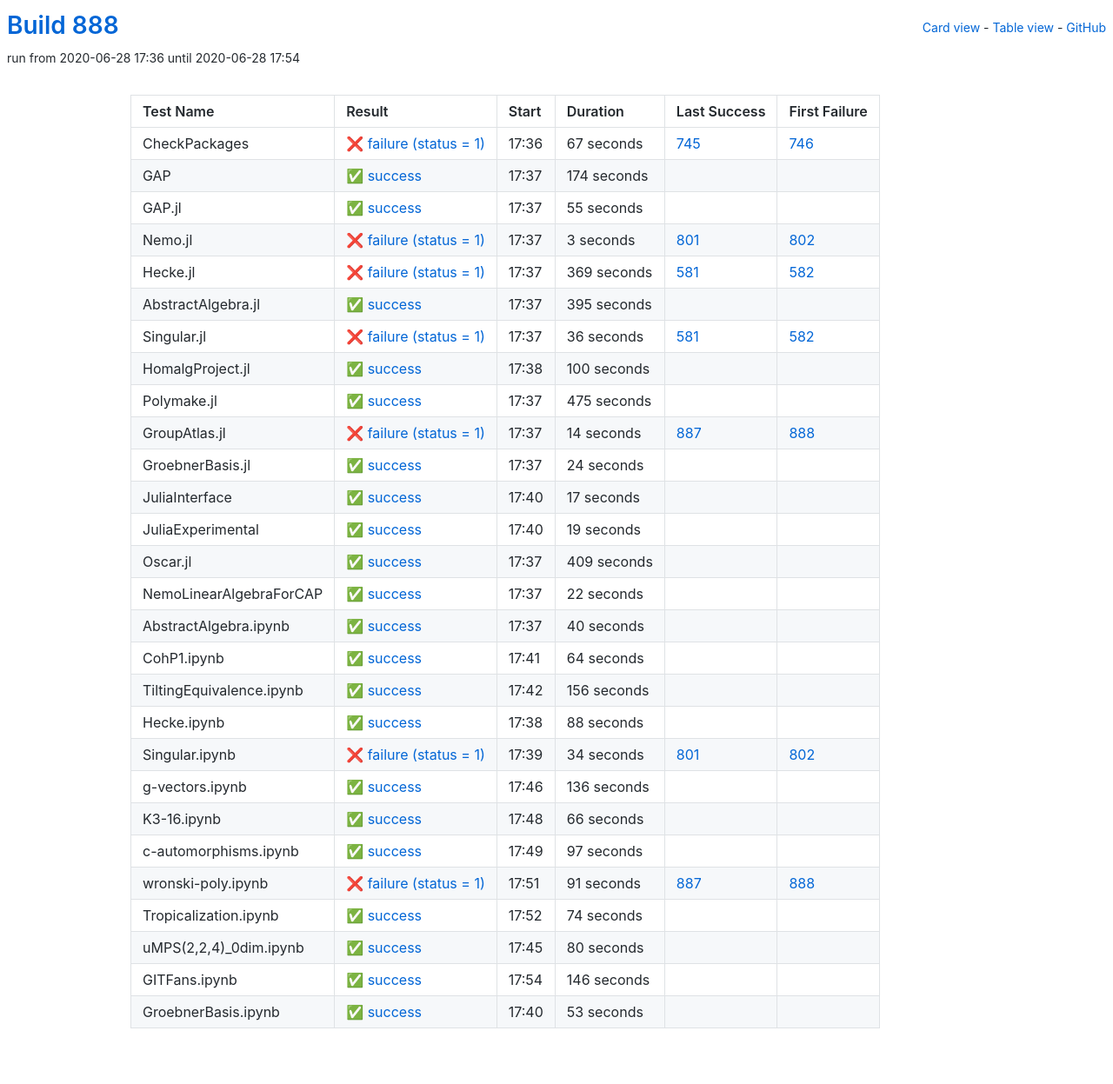
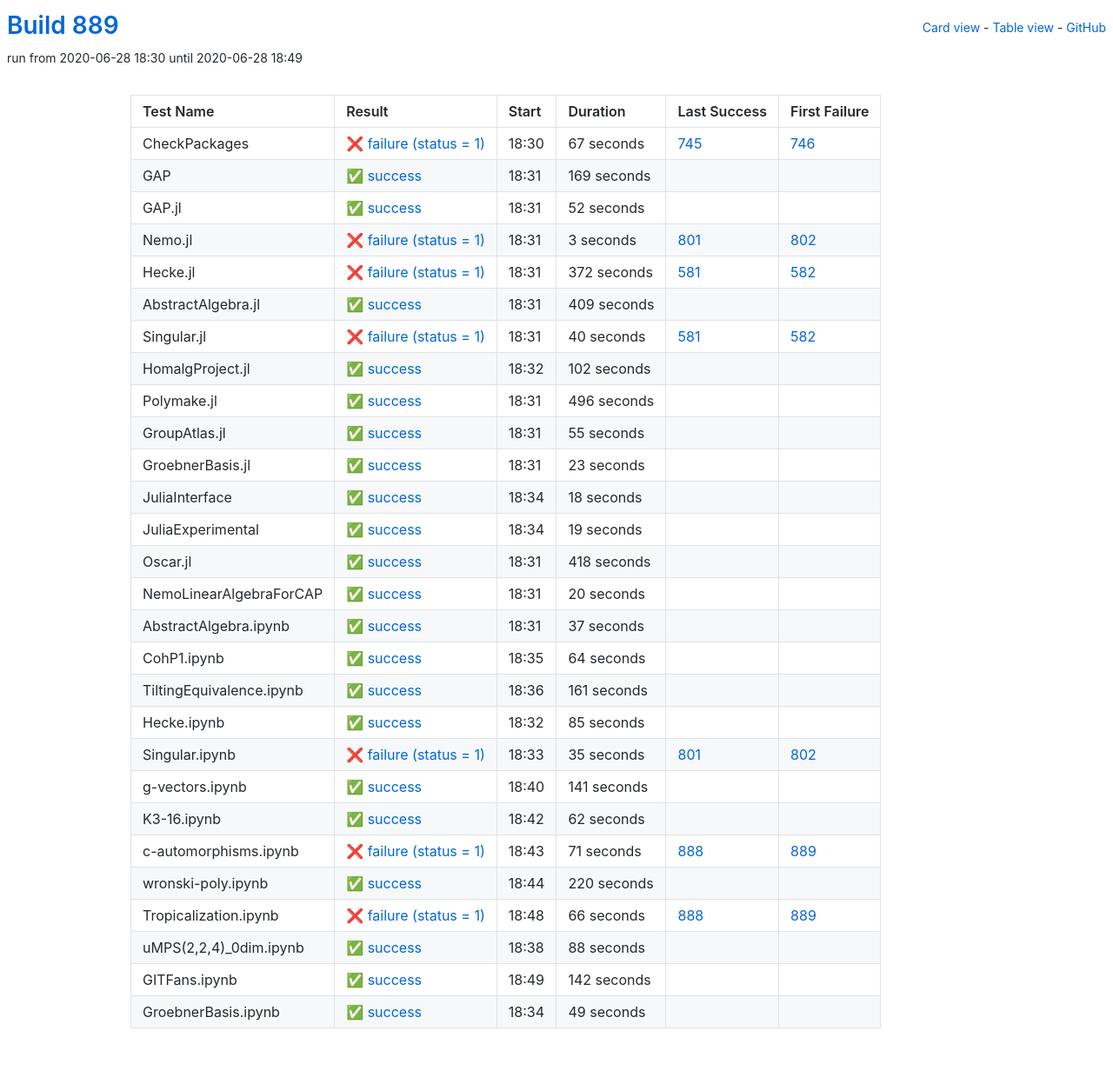
Before and after one commit to oscar-system/oscar-ci-status-1.4, a Jekyll site: the page built from table.html, in a window 1280 px wide. Shown: the whole page at 87% size. Built offline with Jekyll 4.4.1, drawn with Linux system fonts in a browser that asks for light colours.

Commit message:
Build #889

```diff
--- a/_data/ci.yml
+++ b/_data/ci.yml
@@ -1,6 +1,6 @@
 ---
-build: 888
-build_url: https://oscarci.mathematik.uni-kl.de/job/oscar-julia-1.4/888/
+build: 889
+build_url: https://oscarci.mathematik.uni-kl.de/job/oscar-julia-1.4/889/
 job: oscar-julia-1.4
 organization: oscar-system
 repo: oscar-ci-status-1.4
@@ -8,8 +8,8 @@ repourl: https://github.com/oscar-system/oscar-ci-status-1.4
 tests:
 - name: CheckPackages
   id: checkpackages
-  log: https://oscarci.mathematik.uni-kl.de/job/oscar-julia-1.4/888/artifact/logs/build-888/CheckPackages.log
-  start: 2020-06-28 17:36
+  log: https://oscarci.mathematik.uni-kl.de/job/oscar-julia-1.4/889/artifact/logs/build-889/CheckPackages.log
+  start: 2020-06-28 18:30
   success: false
   exitcode: 1
   status: failure
@@ -20,32 +20,32 @@ tests:
   first_failure_url: https://oscarci.mathematik.uni-kl.de/job/oscar-julia-1.4/746/
 - name: GAP
   id: gap
-  log: https://oscarci.mathematik.uni-kl.de/job/oscar-julia-1.4/888/artifact/logs/build-888/GAP.log
-  start: 2020-06-28 17:37
+  log: https://oscarci.mathematik.uni-kl.de/job/oscar-julia-1.4/889/artifact/logs/build-889/GAP.log
+  start: 2020-06-28 18:31
   success: true
   exitcode: 0
   status: success
-  duration: 174
+  duration: 169
   last_success: false
   last_success_url:
   first_failure: false
   first_failure_url:
 - name: GAP.jl
   id: gap-jl
-  log: https://oscarci.mathematik.uni-kl.de/job/oscar-julia-1.4/888/artifact/logs/build-888/GAP.jl.log
-  start: 2020-06-28 17:37
+  log: https://oscarci.mathematik.uni-kl.de/job/oscar-julia-1.4/889/artifact/logs/build-889/GAP.jl.log
+  start: 2020-06-28 18:31
   success: true
   exitcode: 0
   status: success
-  duration: 55
+  duration: 52
   last_success: false
   last_success_url:
   first_failure: false
   first_failure_url:
 - name: Nemo.jl
   id: nemo-jl
-  log: https://oscarci.mathematik.uni-kl.de/job/oscar-julia-1.4/888/artifact/logs/build-888/Nemo.jl.log
-  start: 2020-06-28 17:37
+  log: https://oscarci.mathematik.uni-kl.de/job/oscar-julia-1.4/889/artifact/logs/build-889/Nemo.jl.log
+  start: 2020-06-28 18:31
   success: false
   exitcode: 1
   status: failure
@@ -56,104 +56,104 @@ tests:
   first_failure_url: https://oscarci.mathematik.uni-kl.de/job/oscar-julia-1.4/802/
 - name: Hecke.jl
   id: hecke-jl
-  log: https://oscarci.mathematik.uni-kl.de/job/oscar-julia-1.4/888/artifact/logs/build-888/Hecke.jl.log
-  start: 2020-06-28 17:37
+  log: https://oscarci.mathematik.uni-kl.de/job/oscar-julia-1.4/889/artifact/logs/build-889/Hecke.jl.log
+  start: 2020-06-28 18:31
   success: false
   exitcode: 1
   status: failure
-  duration: 369
+  duration: 372
   last_success: 581
   last_success_url: https://oscarci.mathematik.uni-kl.de/job/oscar-julia-1.4/581/
   first_failure: 582
   first_failure_url: https://oscarci.mathematik.uni-kl.de/job/oscar-julia-1.4/582/
 - name: AbstractAlgebra.jl
   id: abstractalgebra-jl
-  log: https://oscarci.mathematik.uni-kl.de/job/oscar-julia-1.4/888/artifact/logs/build-888/AbstractAlgebra.jl.log
-  start: 2020-06-28 17:37
+  log: https://oscarci.mathematik.uni-kl.de/job/oscar-julia-1.4/889/artifact/logs/build-889/AbstractAlgebra.jl.log
+  start: 2020-06-28 18:31
   success: true
   exitcode: 0
   status: success
-  duration: 395
+  duration: 409
   last_success: false
   last_success_url:
   first_failure: false
   first_failure_url:
 - name: Singular.jl
   id: singular-jl
-  log: https://oscarci.mathematik.uni-kl.de/job/oscar-julia-1.4/888/artifact/logs/build-888/Singular.jl.log
-  start: 2020-06-28 17:37
+  log: https://oscarci.mathematik.uni-kl.de/job/oscar-julia-1.4/889/artifact/logs/build-889/Singular.jl.log
+  start: 2020-06-28 18:31
   success: false
   exitcode: 1
   status: failure
-  duration: 36
+  duration: 40
   last_success: 581
   last_success_url: https://oscarci.mathematik.uni-kl.de/job/oscar-julia-1.4/581/
   first_failure: 582
   first_failure_url: https://oscarci.mathematik.uni-kl.de/job/oscar-julia-1.4/582/
 - name: HomalgProject.jl
   id: homalgproject-jl
-  log: https://oscarci.mathematik.uni-kl.de/job/oscar-julia-1.4/888/artifact/logs/build-888/HomalgProject.jl.log
-  start: 2020-06-28 17:38
+  log: https://oscarci.mathematik.uni-kl.de/job/oscar-julia-1.4/889/artifact/logs/build-889/HomalgProject.jl.log
+  start: 2020-06-28 18:32
   success: true
   exitcode: 0
   status: success
-  duration: 100
+  duration: 102
   last_success: false
   last_success_url:
   first_failure: false
   first_failure_url:
 - name: Polymake.jl
   id: polymake-jl
-  log: https://oscarci.mathematik.uni-kl.de/job/oscar-julia-1.4/888/artifact/logs/build-888/Polymake.jl.log
-  start: 2020-06-28 17:37
+  log: https://oscarci.mathematik.uni-kl.de/job/oscar-julia-1.4/889/artifact/logs/build-889/Polymake.jl.log
+  start: 2020-06-28 18:31
   success: true
   exitcode: 0
   status: success
-  duration: 475
+  duration: 496
   last_success: false
   last_success_url:
   first_failure: false
   first_failure_url:
 - name: GroupAtlas.jl
   id: groupatlas-jl
-  log: https://oscarci.mathematik.uni-kl.de/job/oscar-julia-1.4/888/artifact/logs/build-888/GroupAtlas.jl.log
-  start: 2020-06-28 17:37
-  success: false
-  exitcode: 1
-  status: failure
-  duration: 14
-  last_success: 887
-  last_success_url: https://oscarci.mathematik.uni-kl.de/job/oscar-julia-1.4/887/
-  first_failure: 888
-  first_failure_url: https://oscarci.mathematik.uni-kl.de/job/oscar-julia-1.4/888/
-- name: GroebnerBasis.jl
-  id: groebnerbasis-jl
-  log: https://oscarci.mathematik.uni-kl.de/job/oscar-julia-1.4/888/artifact/logs/build-888/GroebnerBasis.jl.log
-  start: 2020-06-28 17:37
+  log: https://oscarci.mathematik.uni-kl.de/job/oscar-julia-1.4/889/artifact/logs/build-889/GroupAtlas.jl.log
+  start: 2020-06-28 18:31
   success: true
   exitcode: 0
   status: success
-  duration: 24
+  duration: 55
+  last_success: false
+  last_success_url:
+  first_failure: false
+  first_failure_url:
+- name: GroebnerBasis.jl
+  id: groebnerbasis-jl
+  log: https://oscarci.mathematik.uni-kl.de/job/oscar-julia-1.4/889/artifact/logs/build-889/GroebnerBasis.jl.log
+  start: 2020-06-28 18:31
+  success: true
+  exitcode: 0
+  status: success
+  duration: 23
   last_success: false
   last_success_url:
   first_failure: false
   first_failure_url:
 - name: JuliaInterface
   id: juliainterface
-  log: https://oscarci.mathematik.uni-kl.de/job/oscar-julia-1.4/888/artifact/logs/build-888/JuliaInterface.log
-  start: 2020-06-28 17:40
+  log: https://oscarci.mathematik.uni-kl.de/job/oscar-julia-1.4/889/artifact/logs/build-889/JuliaInterface.log
+  start: 2020-06-28 18:34
   success: true
   exitcode: 0
   status: success
-  duration: 17
+  duration: 18
   last_success: false
   last_success_url:
   first_failure: false
   first_failure_url:
 - name: JuliaExperimental
   id: juliaexperimental
-  log: https://oscarci.mathematik.uni-kl.de/job/oscar-julia-1.4/888/artifact/logs/build-888/JuliaExperimental.log
-  start: 2020-06-28 17:40
+  log: https://oscarci.mathematik.uni-kl.de/job/oscar-julia-1.4/889/artifact/logs/build-889/JuliaExperimental.log
+  start: 2020-06-28 18:34
   success: true
   exitcode: 0
   status: success
@@ -164,44 +164,44 @@ tests:
   first_failure_url:
 - name: Oscar.jl
   id: oscar-jl
-  log: https://oscarci.mathematik.uni-kl.de/job/oscar-julia-1.4/888/artifact/logs/build-888/Oscar.jl.log
-  start: 2020-06-28 17:37
+  log: https://oscarci.mathematik.uni-kl.de/job/oscar-julia-1.4/889/artifact/logs/build-889/Oscar.jl.log
+  start: 2020-06-28 18:31
   success: true
   exitcode: 0
   status: success
-  duration: 409
+  duration: 418
   last_success: false
   last_success_url:
   first_failure: false
   first_failure_url:
 - name: NemoLinearAlgebraForCAP
   id: nemolinearalgebraforcap
-  log: https://oscarci.mathematik.uni-kl.de/job/oscar-julia-1.4/888/artifact/logs/build-888/NemoLinearAlgebraForCAP.log
-  start: 2020-06-28 17:37
+  log: https://oscarci.mathematik.uni-kl.de/job/oscar-julia-1.4/889/artifact/logs/build-889/NemoLinearAlgebraForCAP.log
+  start: 2020-06-28 18:31
   success: true
   exitcode: 0
   status: success
-  duration: 22
+  duration: 20
   last_success: false
   last_success_url:
   first_failure: false
   first_failure_url:
 - name: AbstractAlgebra.ipynb
   id: abstractalgebra-ipynb
-  log: https://oscarci.mathematik.uni-kl.de/job/oscar-julia-1.4/888/artifact/logs/build-888/AbstractAlgebra.ipynb.log
-  start: 2020-06-28 17:37
+  log: https://oscarci.mathematik.uni-kl.de/job/oscar-julia-1.4/889/artifact/logs/build-889/AbstractAlgebra.ipynb.log
+  start: 2020-06-28 18:31
   success: true
   exitcode: 0
   status: success
-  duration: 40
+  duration: 37
   last_success: false
   last_success_url:
   first_failure: false
   first_failure_url:
 - name: CohP1.ipynb
   id: cohp1-ipynb
-  log: https://oscarci.mathematik.uni-kl.de/job/oscar-julia-1.4/888/artifact/logs/build-888/CohP1.ipynb.log
-  start: 2020-06-28 17:41
+  log: https://oscarci.mathematik.uni-kl.de/job/oscar-julia-1.4/889/artifact/logs/build-889/CohP1.ipynb.log
+  start: 2020-06-28 18:35
   success: true
   exitcode: 0
   status: success
@@ -212,20 +212,104 @@ tests:
   first_failure_url:
 - name: TiltingEquivalence.ipynb
   id: tiltingequivalence-ipynb
-  log: https://oscarci.mathematik.uni-kl.de/job/oscar-julia-1.4/888/artifact/logs/build-888/TiltingEquivalence.ipynb.log
-  start: 2020-06-28 17:42
+  log: https://oscarci.mathematik.uni-kl.de/job/oscar-julia-1.4/889/artifact/logs/build-889/TiltingEquivalence.ipynb.log
+  start: 2020-06-28 18:36
   success: true
   exitcode: 0
   status: success
-  duration: 156
+  duration: 161
   last_success: false
   last_success_url:
   first_failure: false
   first_failure_url:
 - name: Hecke.ipynb
   id: hecke-ipynb
-  log: https://oscarci.mathematik.uni-kl.de/job/oscar-julia-1.4/888/artifact/logs/build-888/Hecke.ipynb.log
-  start: 2020-06-28 17:38
+  log: https://oscarci.mathematik.uni-kl.de/job/oscar-julia-1.4/889/artifact/logs/build-889/Hecke.ipynb.log
+  start: 2020-06-28 18:32
+  success: true
+  exitcode: 0
+  status: success
+  duration: 85
+  last_success: false
+  last_success_url:
+  first_failure: false
+  first_failure_url:
+- name: Singular.ipynb
+  id: singular-ipynb
+  log: https://oscarci.mathematik.uni-kl.de/job/oscar-julia-1.4/889/artifact/logs/build-889/Singular.ipynb.log
+  start: 2020-06-28 18:33
+  success: false
+  exitcode: 1
+  status: failure
+  duration: 35
+  last_success: 801
+  last_success_url: https://oscarci.mathematik.uni-kl.de/job/oscar-julia-1.4/801/
+  first_failure: 802
+  first_failure_url: https://oscarci.mathematik.uni-kl.de/job/oscar-julia-1.4/802/
+- name: g-vectors.ipynb
+  id: g-vectors-ipynb
+  log: https://oscarci.mathematik.uni-kl.de/job/oscar-julia-1.4/889/artifact/logs/build-889/g-vectors.ipynb.log
+  start: 2020-06-28 18:40
+  success: true
+  exitcode: 0
+  status: success
+  duration: 141
+  last_success: false
+  last_success_url:
+  first_failure: false
+  first_failure_url:
+- name: K3-16.ipynb
+  id: k3-16-ipynb
+  log: https://oscarci.mathematik.uni-kl.de/job/oscar-julia-1.4/889/artifact/logs/build-889/K3-16.ipynb.log
+  start: 2020-06-28 18:42
+  success: true
+  exitcode: 0
+  status: success
+  duration: 62
+  last_success: false
+  last_success_url:
+  first_failure: false
+  first_failure_url:
+- name: c-automorphisms.ipynb
+  id: c-automorphisms-ipynb
+  log: https://oscarci.mathematik.uni-kl.de/job/oscar-julia-1.4/889/artifact/logs/build-889/c-automorphisms.ipynb.log
+  start: 2020-06-28 18:43
+  success: false
+  exitcode: 1
+  status: failure
+  duration: 71
+  last_success: 888
+  last_success_url: https://oscarci.mathematik.uni-kl.de/job/oscar-julia-1.4/888/
+  first_failure: 889
+  first_failure_url: https://oscarci.mathematik.uni-kl.de/job/oscar-julia-1.4/889/
+- name: wronski-poly.ipynb
+  id: wronski-poly-ipynb
+  log: https://oscarci.mathematik.uni-kl.de/job/oscar-julia-1.4/889/artifact/logs/build-889/wronski-poly.ipynb.log
+  start: 2020-06-28 18:44
+  success: true
+  exitcode: 0
+  status: success
+  duration: 220
+  last_success: false
+  last_success_url:
+  first_failure: false
+  first_failure_url:
+- name: Tropicalization.ipynb
+  id: tropicalization-ipynb
+  log: https://oscarci.mathematik.uni-kl.de/job/oscar-julia-1.4/889/artifact/logs/build-889/Tropicalization.ipynb.log
+  start: 2020-06-28 18:48
+  success: false
+  exitcode: 1
+  status: failure
+  duration: 66
+  last_success: 888
+  last_success_url: https://oscarci.mathematik.uni-kl.de/job/oscar-julia-1.4/888/
+  first_failure: 889
+  first_failure_url: https://oscarci.mathematik.uni-kl.de/job/oscar-julia-1.4/889/
+- name: uMPS(2,2,4)_0dim.ipynb
+  id: umps-2-2-4-0dim-ipynb
+  log: https://oscarci.mathematik.uni-kl.de/job/oscar-julia-1.4/889/artifact/logs/build-889/uMPS-2-2-4-_0dim.ipynb.log
+  start: 2020-06-28 18:38
   success: true
   exitcode: 0
   status: success
@@ -234,110 +318,26 @@ tests:
   last_success_url:
   first_failure: false
   first_failure_url:
-- name: Singular.ipynb
-  id: singular-ipynb
-  log: https://oscarci.mathematik.uni-kl.de/job/oscar-julia-1.4/888/artifact/logs/build-888/Singular.ipynb.log
-  start: 2020-06-28 17:39
-  success: false
-  exitcode: 1
-  status: failure
-  duration: 34
-  last_success: 801
-  last_success_url: https://oscarci.mathematik.uni-kl.de/job/oscar-julia-1.4/801/
-  first_failure: 802
-  first_failure_url: https://oscarci.mathematik.uni-kl.de/job/oscar-julia-1.4/802/
-- name: g-vectors.ipynb
-  id: g-vectors-ipynb
-  log: https://oscarci.mathematik.uni-kl.de/job/oscar-julia-1.4/888/artifact/logs/build-888/g-vectors.ipynb.log
-  start: 2020-06-28 17:46
+- name: GITFans.ipynb
+  id: gitfans-ipynb
+  log: https://oscarci.mathematik.uni-kl.de/job/oscar-julia-1.4/889/artifact/logs/build-889/GITFans.ipynb.log
+  start: 2020-06-28 18:49
   success: true
   exitcode: 0
   status: success
-  duration: 136
-  last_success: false
-  last_success_url:
-  first_failure: false
-  first_failure_url:
-- name: K3-16.ipynb
-  id: k3-16-ipynb
-  log: https://oscarci.mathematik.uni-kl.de/job/oscar-julia-1.4/888/artifact/logs/build-888/K3-16.ipynb.log
-  start: 2020-06-28 17:48
-  success: true
-  exitcode: 0
-  status: success
-  duration: 66
-  last_success: false
-  last_success_url:
-  first_failure: false
-  first_failure_url:
-- name: c-automorphisms.ipynb
-  id: c-automorphisms-ipynb
-  log: https://oscarci.mathematik.uni-kl.de/job/oscar-julia-1.4/888/artifact/logs/build-888/c-automorphisms.ipynb.log
-  start: 2020-06-28 17:49
-  success: true
-  exitcode: 0
-  status: success
-  duration: 97
-  last_success: false
-  last_success_url:
-  first_failure: false
-  first_failure_url:
-- name: wronski-poly.ipynb
-  id: wronski-poly-ipynb
-  log: https://oscarci.mathematik.uni-kl.de/job/oscar-julia-1.4/888/artifact/logs/build-888/wronski-poly.ipynb.log
-  start: 2020-06-28 17:51
-  success: false
-  exitcode: 1
-  status: failure
-  duration: 91
-  last_success: 887
-  last_success_url: https://oscarci.mathematik.uni-kl.de/job/oscar-julia-1.4/887/
-  first_failure: 888
-  first_failure_url: https://oscarci.mathematik.uni-kl.de/job/oscar-julia-1.4/888/
-- name: Tropicalization.ipynb
-  id: tropicalization-ipynb
-  log: https://oscarci.mathematik.uni-kl.de/job/oscar-julia-1.4/888/artifact/logs/build-888/Tropicalization.ipynb.log
-  start: 2020-06-28 17:52
-  success: true
-  exitcode: 0
-  status: success
-  duration: 74
-  last_success: false
-  last_success_url:
-  first_failure: false
-  first_failure_url:
-- name: uMPS(2,2,4)_0dim.ipynb
-  id: umps-2-2-4-0dim-ipynb
-  log: https://oscarci.mathematik.uni-kl.de/job/oscar-julia-1.4/888/artifact/logs/build-888/uMPS-2-2-4-_0dim.ipynb.log
-  start: 2020-06-28 17:45
-  success: true
-  exitcode: 0
-  status: success
-  duration: 80
-  last_success: false
-  last_success_url:
-  first_failure: false
-  first_failure_url:
-- name: GITFans.ipynb
-  id: gitfans-ipynb
-  log: https://oscarci.mathematik.uni-kl.de/job/oscar-julia-1.4/888/artifact/logs/build-888/GITFans.ipynb.log
-  start: 2020-06-28 17:54
-  success: true
-  exitcode: 0
-  status: success
-  duration: 146
+  duration: 142
   last_success: false
   last_success_url:
   first_failure: false
   first_failure_url:
 - name: GroebnerBasis.ipynb
   id: groebnerbasis-ipynb
-  log: https://oscarci.mathematik.uni-kl.de/job/oscar-julia-1.4/888/artifact/logs/build-888/GroebnerBasis.ipynb.log
-  start: 2020-06-28 17:40
+  log: https://oscarci.mathematik.uni-kl.de/job/oscar-julia-1.4/889/artifact/logs/build-889/GroebnerBasis.ipynb.log
+  start: 2020-06-28 18:34
   success: true
   exitcode: 0
   status: success
-  duration: 53
+  duration: 49
   last_success: false
   last_success_url:
   first_failure: false
```
Also changed, not shown: README.md.
